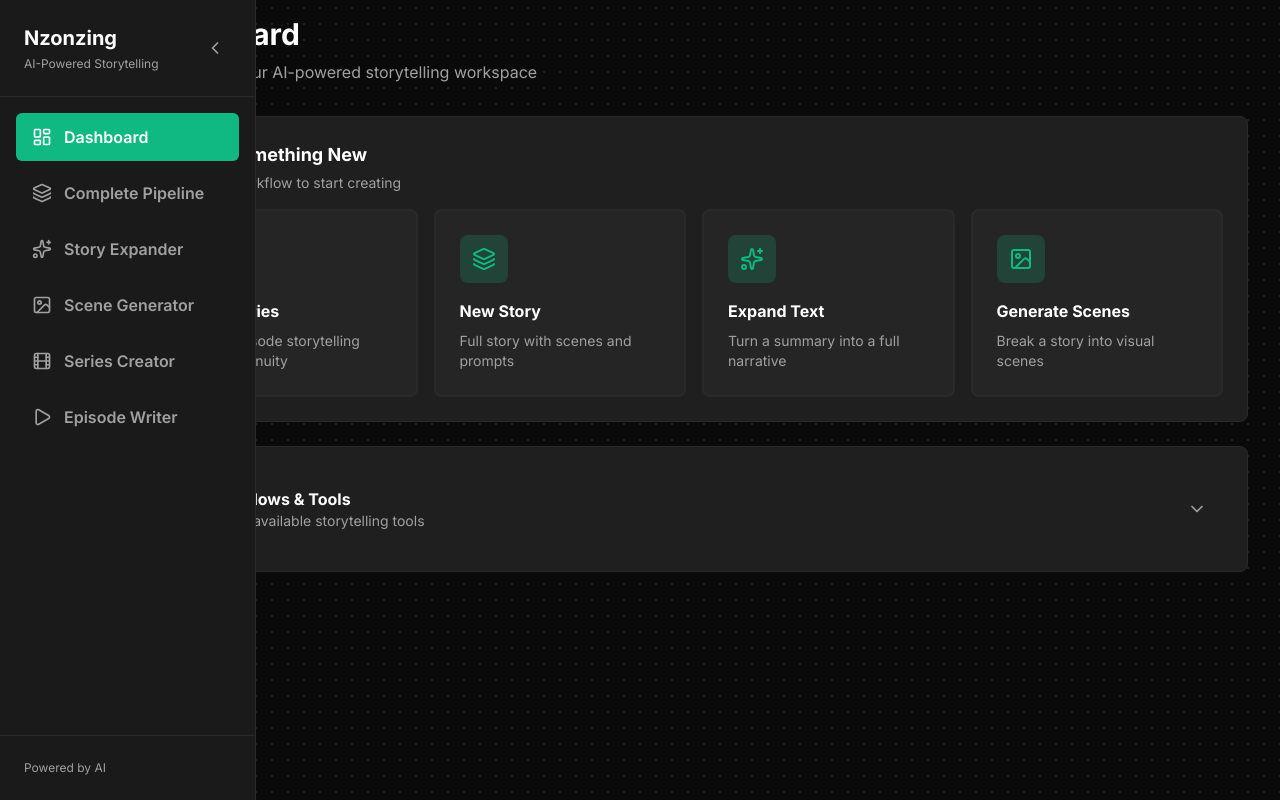
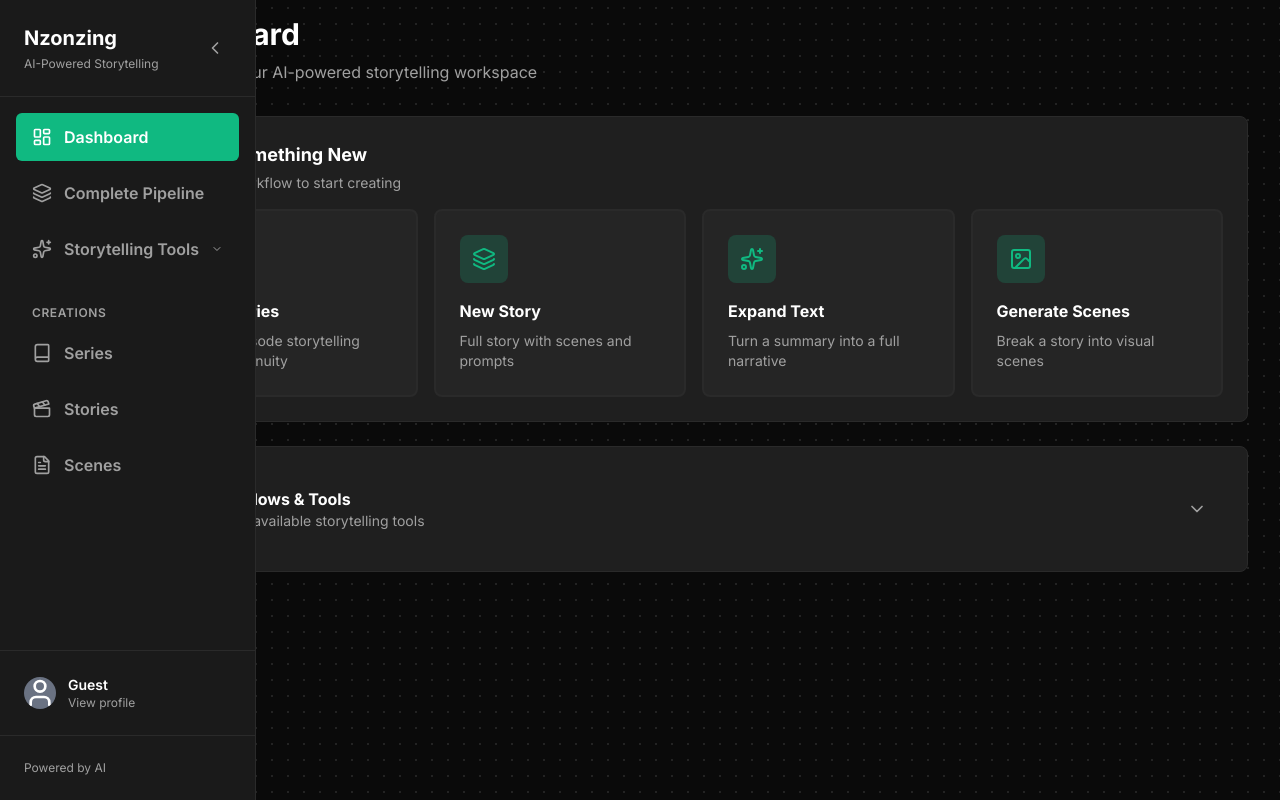
Before and after one commit to kabasele243/story-nzonzing, a Next.js app in the folder client/: page / in a window 1280 px wide. Built offline with nearby package versions, Linux system fonts and the light colour scheme.

Commit message:
Update sidebar to include collection

```diff
--- a/client/src/app/page.tsx
+++ b/client/src/app/page.tsx
@@ -106,7 +106,7 @@ export default function Home() {
                       View Series
                     </Button>
                     {nextEpisode && (
-                      <Button onClick={() => router.push('/episode-writer')}>
+                      <Button onClick={() => router.push('/episode-writer')} className='flex items-center'>
                         <Play className="w-4 h-4 mr-2" />
                         Continue
                       </Button>
--- a/client/src/components/layout/Sidebar.tsx
+++ b/client/src/components/layout/Sidebar.tsx
@@ -15,6 +15,13 @@ import {
   X,
   ChevronLeft,
   ChevronRight,
+  Book,
+  Clapperboard,
+  FileText,
+  ChevronDown,
+  User,
+  Settings,
+  LogOut,
 } from 'lucide-react';
 
 const navItems = [
@@ -28,6 +35,10 @@ const navItems = [
     href: '/complete-pipeline',
     icon: Layers,
   },
+  {
+    label: 'Storytelling Tools',
+    icon: Sparkles,
+    subItems: [
       {
         label: 'Story Expander',
         href: '/story-expander',
@@ -48,17 +59,46 @@ const navItems = [
         href: '/episode-writer',
         icon: Play,
       },
+    ],
+  },
+];
+
+const creationsItems = [
+  {
+    label: 'Series',
+    href: '/creations/series',
+    icon: Book,
+  },
+  {
+    label: 'Stories',
+    href: '/creations/stories',
+    icon: Clapperboard,
+  },
+  {
+    label: 'Scenes',
+    href: '/creations/scenes',
+    icon: FileText,
+  },
 ];
 
 export function Sidebar() {
   const pathname = usePathname();
   const [isCollapsed, setIsCollapsed] = useState(false);
   const [isMobileOpen, setIsMobileOpen] = useState(false);
+  const [openSubMenu, setOpenSubMenu] = useState<string | null>(null);
+  const [isUserMenuOpen, setIsUserMenuOpen] = useState(false);
 
   // Close mobile menu on route change
   useEffect(() => {
     setIsMobileOpen(false);
   }, [pathname]);
+
+  // Collapse submenu when sidebar is collapsed
+  useEffect(() => {
+    if (isCollapsed) {
+      setOpenSubMenu(null);
+    }
+  }, [isCollapsed]);
 
   // Load collapsed state from localStorage
   useEffect(() => {
@@ -76,6 +116,11 @@ export function Sidebar() {
 
   const toggleMobileMenu = () => {
     setIsMobileOpen(!isMobileOpen);
+  };
+
+  const handleSubMenuToggle = (label: string) => {
+    if (isCollapsed) return;
+    setOpenSubMenu(openSubMenu === label ? null : label);
   };
 
   return (
@@ -135,6 +180,120 @@ export function Sidebar() {
           <ul className="space-y-2">
             {navItems.map((item) => {
               const Icon = item.icon;
+              const isSubMenuOpen = openSubMenu === item.label;
+              const isAnySubItemActive =
+                item.subItems?.some((subItem) => pathname === subItem.href) ?? false;
+
+              if (item.subItems) {
+                return (
+                  <li key={item.label}>
+                    <button
+                      onClick={() => handleSubMenuToggle(item.label)}
+                      className={clsx(
+                        'w-full flex items-center justify-between gap-3 px-4 py-3 rounded-md transition-colors duration-200 relative group',
+                        isAnySubItemActive
+                          ? 'bg-primary-accent text-white'
+                          : 'text-text-secondary hover:bg-hover hover:text-foreground'
+                      )}
+                      title={isCollapsed ? item.label : undefined}
+                    >
+                      <div className="flex items-center gap-3">
+                        <Icon className="w-5 h-5 flex-shrink-0" />
+                        <span
+                          className={clsx(
+                            'font-semibold whitespace-nowrap overflow-hidden transition-all',
+                            isCollapsed && 'lg:w-0 lg:opacity-0'
+                          )}
+                        >
+                          {item.label}
+                        </span>
+                      </div>
+                      {!isCollapsed && (
+                        <ChevronDown
+                          className={clsx(
+                            'w-4 h-4 transition-transform',
+                            isSubMenuOpen && 'rotate-180'
+                          )}
+                        />
+                      )}
+                    </button>
+                    {isSubMenuOpen && !isCollapsed && (
+                      <ul className="pl-6 mt-2 space-y-1">
+                        {item.subItems.map((subItem) => {
+                          const SubIcon = subItem.icon;
+                          const isSubActive = pathname === subItem.href;
+                          return (
+                            <li key={subItem.href}>
+                              <Link
+                                href={subItem.href}
+                                className={clsx(
+                                  'flex items-center gap-3 px-4 py-2 rounded-md transition-colors duration-200',
+                                  isSubActive
+                                    ? 'text-white'
+                                    : 'text-text-secondary hover:bg-hover hover:text-foreground'
+                                )}
+                              >
+                                <SubIcon className="w-4 h-4 flex-shrink-0" />
+                                <span className="font-medium whitespace-nowrap">
+                                  {subItem.label}
+                                </span>
+                              </Link>
+                            </li>
+                          );
+                        })}
+                      </ul>
+                    )}
+                  </li>
+                );
+              }
+
+              const isActive = pathname === item.href;
+              return (
+                <li key={item.href}>
+                  <Link
+                    href={item.href}
+                    className={clsx(
+                      'flex items-center gap-3 px-4 py-3 rounded-md transition-colors duration-200 relative group',
+                      isActive
+                        ? 'bg-primary-accent text-white'
+                        : 'text-text-secondary hover:bg-hover hover:text-foreground'
+                    )}
+                    title={isCollapsed ? item.label : undefined}
+                  >
+                    <Icon className="w-5 h-5 flex-shrink-0" />
+                    <span
+                      className={clsx(
+                        'font-semibold whitespace-nowrap overflow-hidden transition-all',
+                        isCollapsed && 'lg:w-0 lg:opacity-0'
+                      )}
+                    >
+                      {item.label}
+                    </span>
+
+                    {isCollapsed && (
+                      <div className="hidden lg:block absolute left-full ml-2 px-3 py-2 bg-sidebar-bg border border-border rounded-md shadow-lg opacity-0 invisible group-hover:opacity-100 group-hover:visible transition-all whitespace-nowrap z-50">
+                        <span className="text-sm text-foreground font-semibold">{item.label}</span>
+                      </div>
+                    )}
+                  </Link>
+                </li>
+              );
+            })}
+          </ul>
+
+          {/* Creations Section */}
+          <div className="mt-8">
+            <h2
+              className={clsx(
+                'px-4 text-xs font-semibold text-text-secondary uppercase tracking-wider transition-all',
+                isCollapsed && 'lg:text-center'
+              )}
+            >
+              <span className={clsx(isCollapsed && 'lg:hidden')}>Creations</span>
+            </h2>
+            <ul className="space-y-2 mt-2">
+              {creationsItems.map((item) => {
+                const Icon = item.icon;
                 const isActive = pathname === item.href;
 
                 return (
@@ -170,7 +329,51 @@ export function Sidebar() {
                 );
               })}
             </ul>
+          </div>
         </nav>
+
+        {/* User Profile Section */}
+        <div className="p-4 border-t border-border relative">
+          {isUserMenuOpen && (
+            <div className="absolute bottom-full mb-2 w-full left-0 p-2">
+              <div className="bg-sidebar-bg border border-border rounded-md shadow-lg">
+                <Link
+                  href="/settings"
+                  className="flex items-center gap-3 px-4 py-2 text-sm text-text-secondary hover:bg-hover rounded-md"
+                >
+                  <Settings className="w-4 h-4" />
+                  <span>Settings</span>
+                </Link>
+                <Link
+                  href="/profile"
+                  className="flex items-center gap-3 px-4 py-2 text-sm text-text-secondary hover:bg-hover rounded-md"
+                >
+                  <User className="w-4 h-4" />
+                  <span>Profile</span>
+                </Link>
+                <button className="w-full text-left flex items-center gap-3 px-4 py-2 text-sm text-red-500 hover:bg-hover rounded-md">
+                  <LogOut className="w-4 h-4" />
+                  <span>Logout</span>
+                </button>
+              </div>
+            </div>
+          )}
+          <button
+            onClick={() => setIsUserMenuOpen(!isUserMenuOpen)}
+            className="w-full flex items-center gap-3 p-2 rounded-md hover:bg-hover"
+          >
+            <User className="w-8 h-8 rounded-full bg-gray-500 flex-shrink-0" />
+            <div
+              className={clsx(
+                'flex-1 text-left overflow-hidden transition-all',
+                isCollapsed && 'lg:w-0 lg:opacity-0'
+              )}
+            >
+              <p className="font-semibold text-sm text-foreground whitespace-nowrap">Guest</p>
+              <p className="text-xs text-text-secondary whitespace-nowrap">View profile</p>
+            </div>
+          </button>
+        </div>
 
         {/* Footer */}
         <div className="p-6 border-t border-border">
```
Lines whose indentation alone changed are shown as unchanged.
